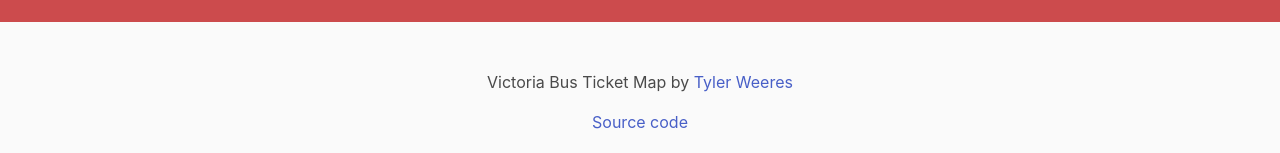
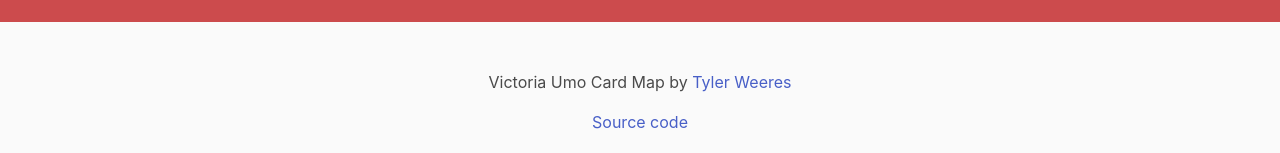
Before and after one commit to tweeres04/victoria-bus-ticket-map, a Next.js app: page / in a window 1280 px wide. Shown: the part 409-562 px from the top of the page. Built offline with nearby package versions, Linux system fonts and the light colour scheme; no server answers.

Commit message:
Replace all instances of bus tickets with umo cards

```diff
--- a/pages/_document.tsx
+++ b/pages/_document.tsx
@@ -7,7 +7,7 @@ export default function Document() {
 	const heroUrl = `https://${domain}/${heroFilename}`
 	const city =
 		process.env.NEXT_PUBLIC_CITY === 'kelowna' ? 'Kelowna' : 'Victoria'
-	const title = `${city} Bus Ticket Map`
+	const title = `${city} Umo Card Map`
 	return (
 		<Html lang="en">
 			<Head>
--- a/pages/index.tsx
+++ b/pages/index.tsx
@@ -38,7 +38,7 @@ function Home() {
 								<Link href="/map">
 									<Image
 										src={heroImageUrl}
-										alt={`Map with markers showing where to buy bus tickets in ${cityName}`}
+										alt={`Map with markers showing where to buy Umo cards in ${cityName}`}
 									/>
 								</Link>
 							</div>
@@ -49,7 +49,7 @@ function Home() {
 			<footer className="footer">
 				<div className="content has-text-centered">
 					<p>
-						{cityName} Bus Ticket Map by{' '}
+						{cityName} Umo Card Map by{' '}
 						<a href="https://tweeres.ca">Tyler Weeres</a>
 					</p>
 					<p>
--- a/pages/map/index.tsx
+++ b/pages/map/index.tsx
@@ -172,7 +172,7 @@ export default function Map({ locations }: { locations: Location[] }) {
 
 	const city =
 		process.env.NEXT_PUBLIC_CITY === 'kelowna' ? 'Kelowna' : 'Victoria'
-	const title = `${city} Bus Ticket Map`
+	const title = `${city} Umo Card Map`
 
 	return (
 		<>
```
Also changed, not shown: public/manifest.json.
